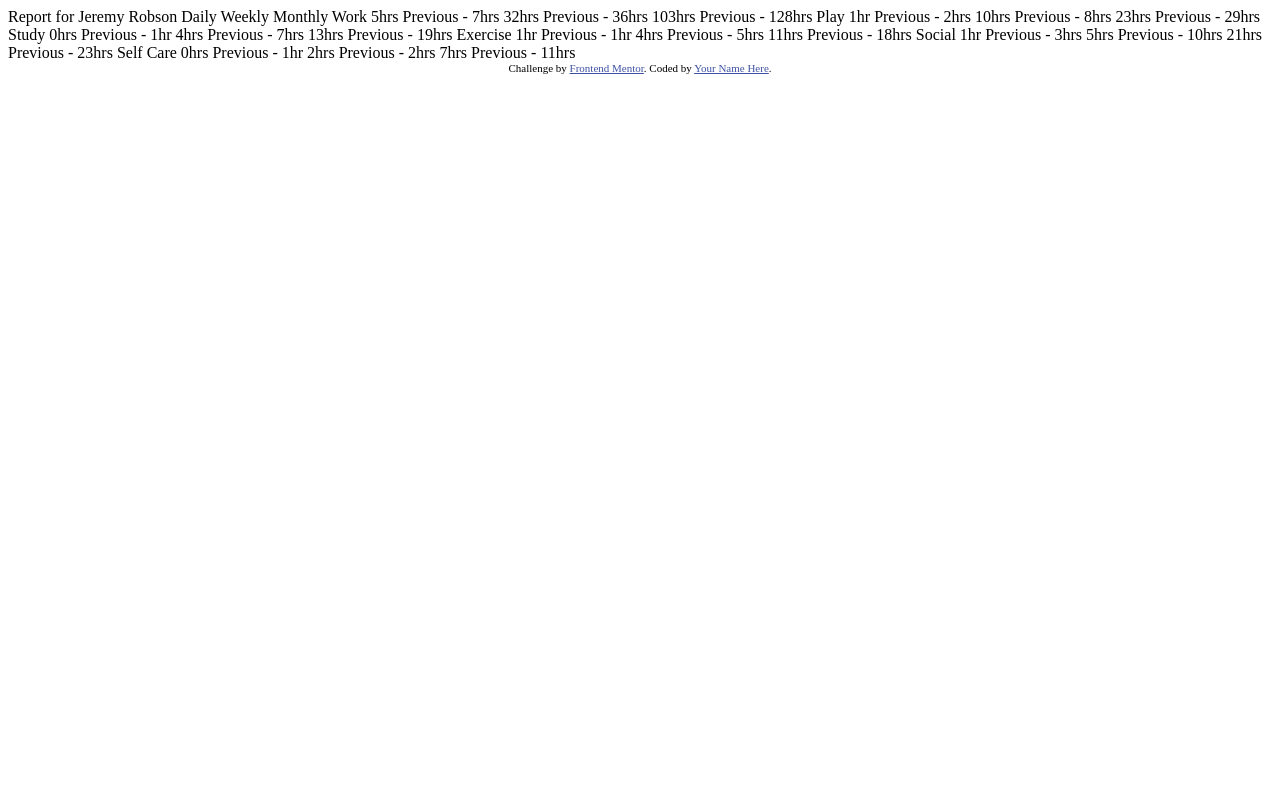
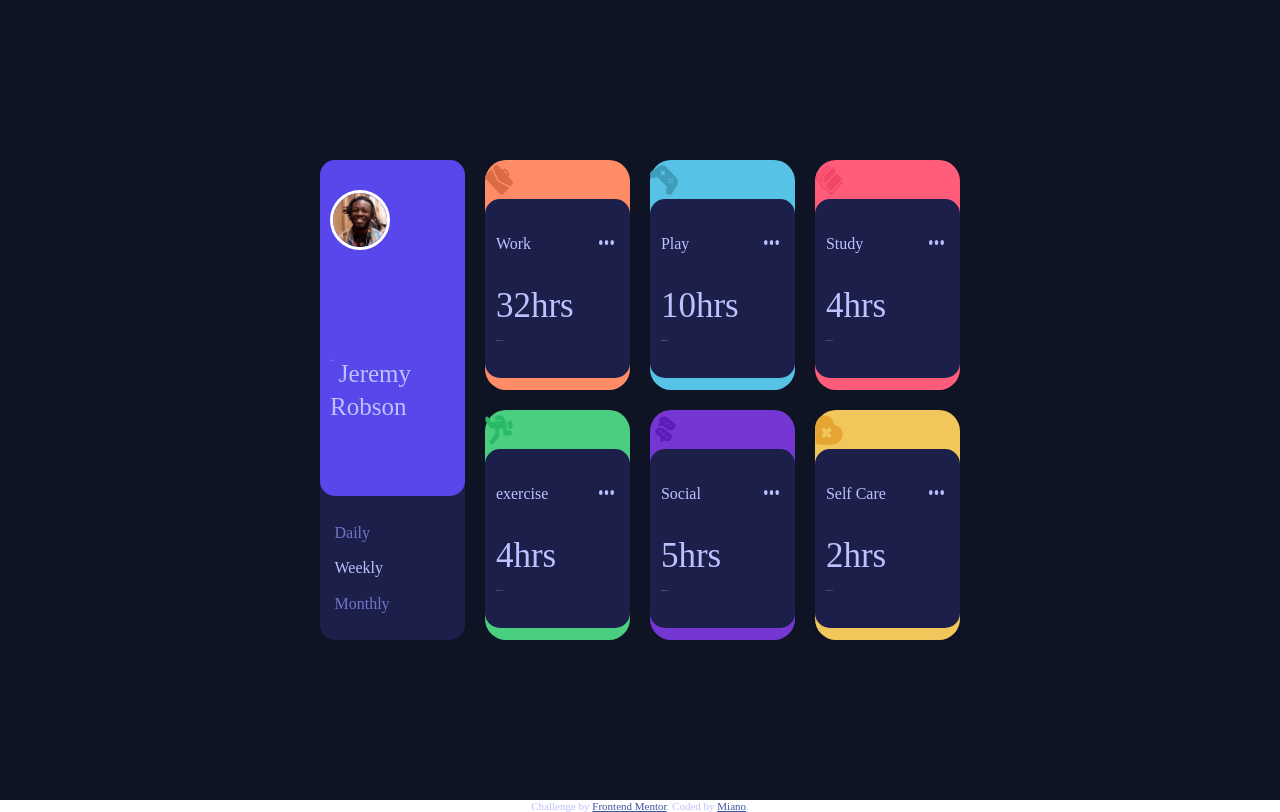
Before and after one commit to Billy7SE/Time-Tracking-Dashboard, a plain HTML site: page index.html in a window 1280 px wide. Drawn offline with Linux system fonts and the light colour scheme.

Commit message:
republish commit

```diff
--- a/index.html
+++ b/index.html
@@ -7,6 +7,7 @@
   <link rel="icon" type="image/png" sizes="32x32" href="./images/favicon-32x32.png">
 
   <title>Frontend Mentor | Time tracking dashboard</title>
+  <link rel='stylesheet' type='text/css' media='screen' href='assets/css/web.css'>
 
   <!-- Feel free to remove these styles or customise in your own stylesheet 👍 -->
   <style>
@@ -15,66 +16,159 @@
   </style>
 </head>
 <body>
+  <div class="main">
+    <div class="cont">
+       <!-- First -->
+       <div class="first">
+          <div class="top">
+             <div class="topin">
+                <div class="img-box">
+                   <img src="assets/images/image-jeremy.png" alt="Jeremy">
+                </div>
+                <div class="namebox">
+                <p class="report">report for</p>
+                <p class="name">Jeremy</p>
+                <p class="name">Robson</p>
+                </div>
+             </div>
+          </div>
+          <div class="bottom">
+             <P style="color: hsl(235, 45%, 61%);">Daily</P>
+             <P>Weekly</P>
+             <P style="color: hsl(235, 45%, 61%);">Monthly</P>
+          </div>
+       </div>
 
-  Report for
-  Jeremy Robson
+       <!-- Second -->
+       <div class="second">
+          <div class="top-img">
+             <img src="assets/images/icon-work.svg" alt="work" class="sq-img">
+          </div>
+          <div class="squs">
+             <div class="squ">
+                <div class="one">
+                   <p>Work</p>
+                   <img src="assets/images/icon-ellipsis.svg" alt="ellipsis">
+                </div>
+                <div class="two">
+                   <p>32hrs</p>
+                </div>
+                <div class="three">
+                   Last Week - 36hrs
+                </div>
+             </div>
+          </div>
+       </div>
 
-  Daily
-  Weekly
-  Monthly
+       <!-- Third -->
+       <div class="third">
+          <div class="top-img">
+             <img src="assets/images/icon-play.svg" alt="play">
+          </div>
+          <div class="squs">
+             <div class="squ">
+                <div class="one">
+                   <p>Play</p>
+                   <img src="assets/images/icon-ellipsis.svg" alt="ellipsis">
+                </div>
+                <div class="two">
+                   <p>10hrs</p>
+                </div>
+                <div class="three">
+                   Last Week - 8hrs
+                </div>
+             </div>
+          </div>
+       </div>
 
-  Work
-  5hrs <!-- daily -->
-  Previous - 7hrs <!-- daily -->
-  32hrs <!-- weekly -->
-  Previous - 36hrs <!-- weekly -->
-  103hrs <!-- monthly -->
-  Previous - 128hrs <!-- monthly -->
+       <!-- Fourth -->
+       <div class="fourth">
+          <div class="top-img">
+             <img src="assets/images/icon-study.svg" alt="study">
+          </div>
+          <div class="squs">
+             <div class="squ">
+                <div class="one">
+                   <p>Study</p>
+                   <img src="assets/images/icon-ellipsis.svg" alt="ellipsis">
+                </div>
+                <div class="two">
+                   <p>4hrs</p>
+                </div>
+                <div class="three">
+                   Last Week - 7hrs
+                </div>
+             </div>
+          </div>
+       </div>
 
-  Play
-  1hr <!-- daily -->
-  Previous - 2hrs <!-- daily -->
-  10hrs <!-- weekly -->
-  Previous - 8hrs <!-- weekly -->
-  23hrs <!-- monthly -->
-  Previous - 29hrs <!-- monthly -->
+       <!-- Fifth -->
+       <div class="fifth">
+          <div class="top-img">
+             <img src="assets/images/icon-exercise.svg" alt="exercise">
+          </div>
+          <div class="squs">
+             <div class="squ">
+                <div class="one">
+                   <p>exercise</p>
+                   <img src="assets/images/icon-ellipsis.svg" alt="ellipsis">
+                </div>
+                <div class="two">
+                   <p>4hrs</p>
+                </div>
+                <div class="three">
+                   Last Week - 5hrs
+                </div>
+             </div>
+          </div>
+       </div>
 
-  Study
-  0hrs <!-- daily -->
-  Previous - 1hr <!-- daily -->
-  4hrs <!-- weekly -->
-  Previous - 7hrs <!-- weekly -->
-  13hrs <!-- monthly -->
-  Previous - 19hrs <!-- monthly -->
+       <!-- Sixth -->
+       <div class="sixth">
+          <div class="top-img">
+             <img src="assets/images/icon-social.svg" alt="social">
+          </div>
+          <div class="squs">
+             <div class="squ">
+                <div class="one">
+                   <p>Social</p>
+                   <img src="assets/images/icon-ellipsis.svg" alt="ellipsis">
+                </div>
+                <div class="two">
+                   <p>5hrs</p>
+                </div>
+                <div class="three">
+                   Last Week - 10hrs
+                </div>
+             </div>
+          </div>
+       </div>
 
-  Exercise
-  1hr <!-- daily -->
-  Previous - 1hr <!-- daily -->
-  4hrs <!-- weekly -->
-  Previous - 5hrs <!-- weekly -->
-  11hrs <!-- monthly -->
-  Previous - 18hrs <!-- monthly -->
-
-  Social
-  1hr <!-- daily -->
-  Previous - 3hrs <!-- daily -->
-  5hrs <!-- weekly -->
-  Previous - 10hrs <!-- weekly -->
-  21hrs <!-- monthly -->
-  Previous - 23hrs <!-- monthly -->
-
-  Self Care
-  0hrs <!-- daily -->
-  Previous - 1hr <!-- daily -->
-  2hrs <!-- weekly -->
-  Previous - 2hrs <!-- weekly -->
-  7hrs <!-- monthly -->
-  Previous - 11hrs <!-- monthly -->
-
-
+       <!-- Seventh -->
+       <div class="seventh">
+          <div class="top-img">
+             <img src="assets/images/icon-self-care.svg" alt="">
+          </div>
+          <div class="squs">
+             <div class="squ">
+                <div class="one">
+                   <p>Self Care</p>
+                   <img src="assets/images/icon-ellipsis.svg" alt="ellipsis">
+                </div>
+                <div class="two">
+                   <p>2hrs</p>
+                </div>
+                <div class="three">
+                   Last Week - 2hrs
+                </div>
+             </div>
+          </div>
+       </div>
+    </div>
+ </div>
   <div class="attribution">
     Challenge by <a href="https://www.frontendmentor.io?ref=challenge" target="_blank">Frontend Mentor</a>.
-    Coded by <a href="#">Your Name Here</a>.
+    Coded by <a href="#">Miano</a>.
   </div>
 </body>
 </html>
```
Also changed, not shown: tt-dash.html (deleted, +0 -163 lines).
